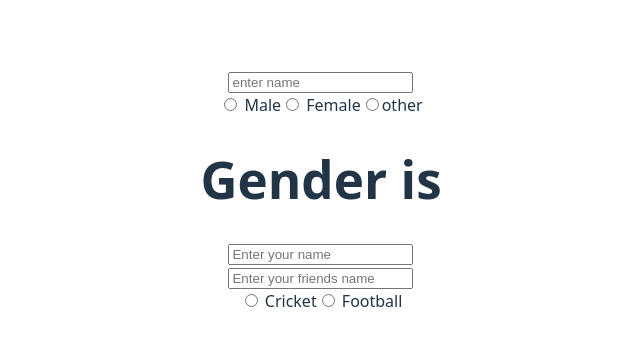
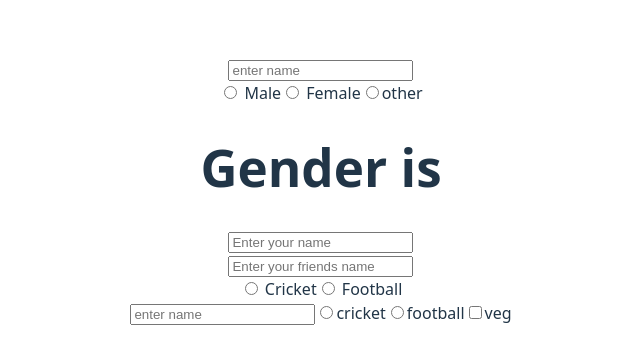
Before and after one commit to DEBAYUDHCHAKRABORTY/react-one08, a React (Vite) app in the folder pankaj/: page / in a window 1280 px wide. Shown: the part 209-572 px from the top of the page, without its empty margins (319-959 px from the left). Built offline with nearby package versions, Linux system fonts and the light colour scheme.

Commit message:
updated few files (#14)

```diff
--- a/pankaj/src/App.jsx
+++ b/pankaj/src/App.jsx
@@ -1,9 +1,10 @@
 import { useState } from 'react'
 import reactLogo from './assets/react.svg'
 import viteLogo from '/vite.svg'
-import Add from './assets/components/comp1'
-import Multi from './assets/components/comp2'
+import Add from './components/comp1'
+import Multi from './components/comp2'
 import './App.css'
+import FFF from './components/comp3'
 
 function App() {
 
@@ -11,6 +12,7 @@ function App() {
     <>
       <Add/>
       <Multi/>
+      <FFF/>
     </>
   )
 }
--- /dev/null
+++ b/pankaj/src/components/comp3.jsx
@@ -0,0 +1,44 @@
+import { useState } from "react"
+
+function FFF() {
+    const [name, setName] = useState();
+    const [play, setPlay] = useState();
+    const [food,setFood] = useState();
+    function handleDD(e){
+        const inputName = e.target.name;
+        const inputValue = e.target.value;
+        if (inputName === "name"){
+            setName(inputValue);
+        }
+        if (inputName ==="play"){
+            setPlay (inputValue);
+        }
+        if (inputName === "chicken"){
+            if (e.target.checked) {
+                setFood("veg")
+            } else {
+                setFood("non - veg")
+            }
+            setChicken(inputValue);
+        }
+
+
+
+    }
+
+    return (
+        <div>
+            <input type="text" name="name" placeholder="enter name" onInput={handleDD} />
+            <input type="radio" name="play" value="game" onInput={handleDD} />cricket
+            <input type="radio" name="play" value="game" onInput={handleDD} />football
+
+            <input type="checkbox" name="chicken" onInput={handleDD} />veg
+
+           {name && <h1>name is {name}</h1>}
+           {play && <h1>game is {play}</h1>}
+           {food && <h1>food is {food}</h1>}
+
+        </div>
+    )
+}
+export default FFF;
```
Also changed, not shown: pankaj/src/components/comp1.jsx (renamed from pankaj/src/assets/components/comp1.jsx), pankaj/src/components/comp2.jsx (renamed from pankaj/src/assets/components/comp2.jsx).
